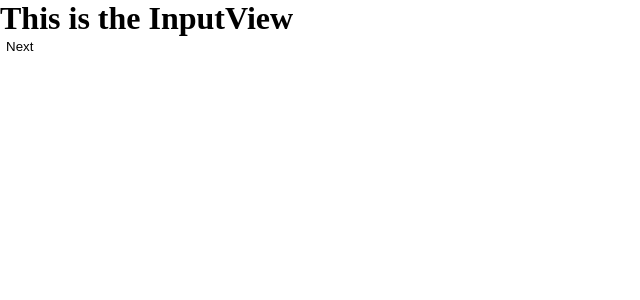
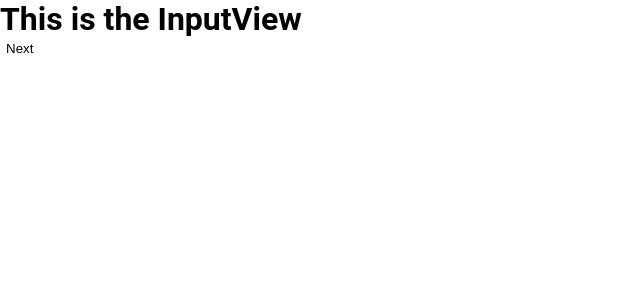
Before and after one commit to xylocone/rubiksolver, a React (Create React App) app: page / in a window 1280 px wide. Shown: the top 300 px of the page, without its empty margins (0-640 px from the left). Built offline with nearby package versions, Linux system fonts and the light colour scheme.

Commit message:
Use globally defined UI vars

```diff
--- a/src/App.scss
+++ b/src/App.scss
@@ -1,5 +1,10 @@
+@import "./variables";
+
 .app {
   // Display and Box Model
   height: 100vh;
   width: 100vw;
+
+  // Others
+  font-family: $font-family;
 }
```
